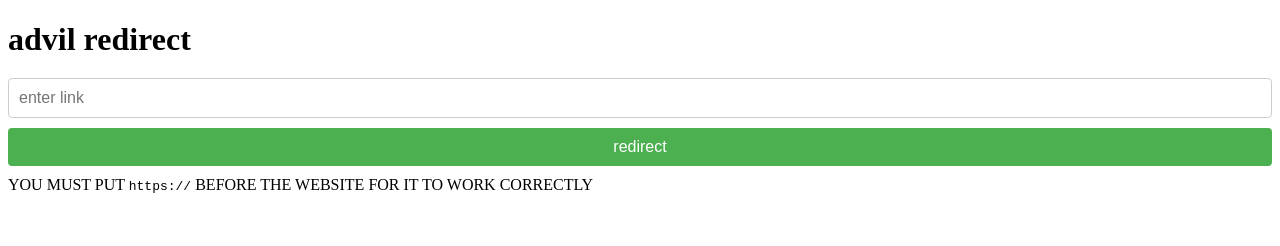
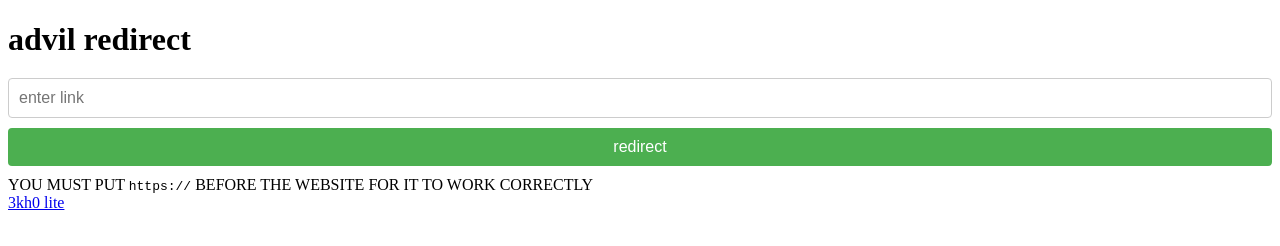
Before and after one commit to ineedadvi1/advil-redirect, a plain HTML site: page index.html in a window 1280 px wide. Drawn offline with Linux system fonts and the light colour scheme.

Commit message:
Update index.html

```diff
--- a/index.html
+++ b/index.html
@@ -13,6 +13,12 @@
         <button>redirect</button>
         <div class="warning">YOU MUST PUT <code>https://</code> BEFORE THE WEBSITE FOR IT TO WORK CORRECTLY</div>
     </form>
+
+    <!-- Rounded edge box -->
+    <div class="rounded-box">
+        <a href="https://ineedadvi1.github.io/3kh0-lite/">3kh0 lite</a>
+    </div>
+
     <script src="script.js"></script>
 </body>
 </html>
```
